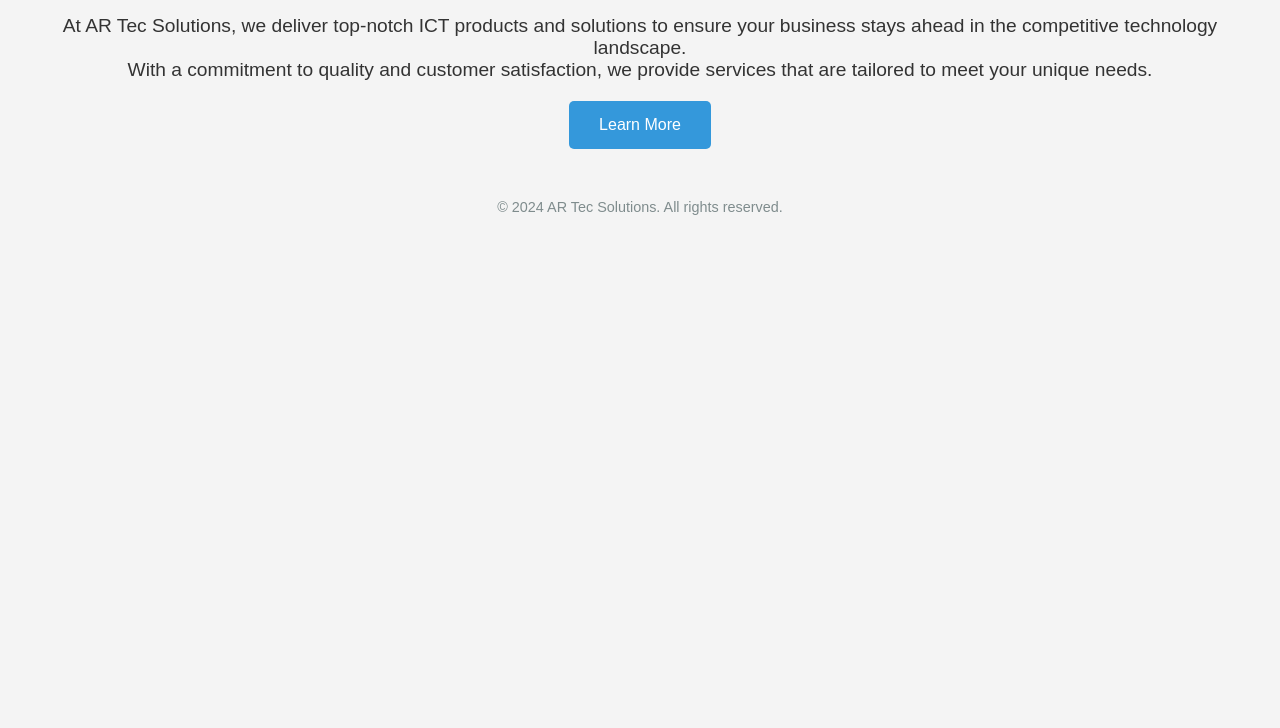
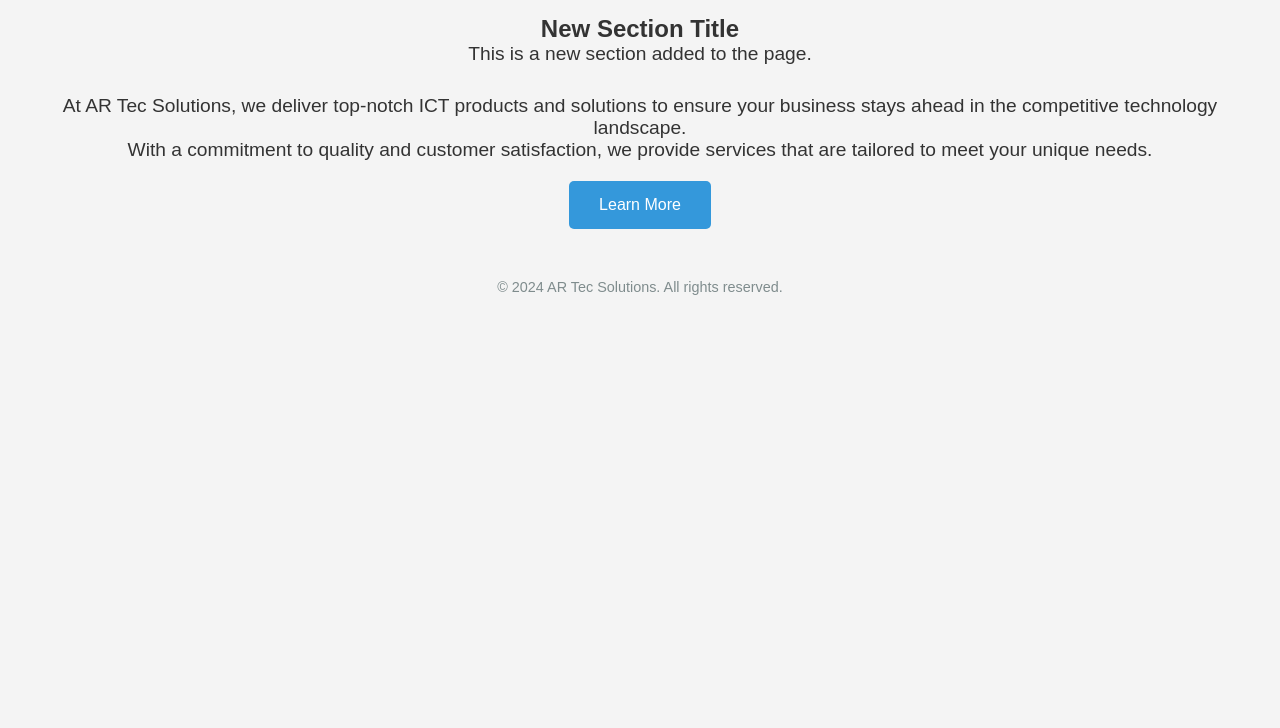
Before and after one commit to Apdulrahman/HTML-BASIC, a plain HTML site: page index.html in a window 1280 px wide. Shown: the part 72-800 px from the top of the page. Drawn offline with Linux system fonts and the light colour scheme.

Commit message:
Add new section to HTML and change button background color

```diff
--- a/index.html
+++ b/index.html
@@ -10,6 +10,10 @@
     <header>
         <h1>Welcome to AR Tec Solutions</h1>
     </header>
+    <section>
+        <h2>New Section Title</h2>
+        <p>This is a new section added to the page.</p>
+    </section>
 
     <section>
         <p>
```
